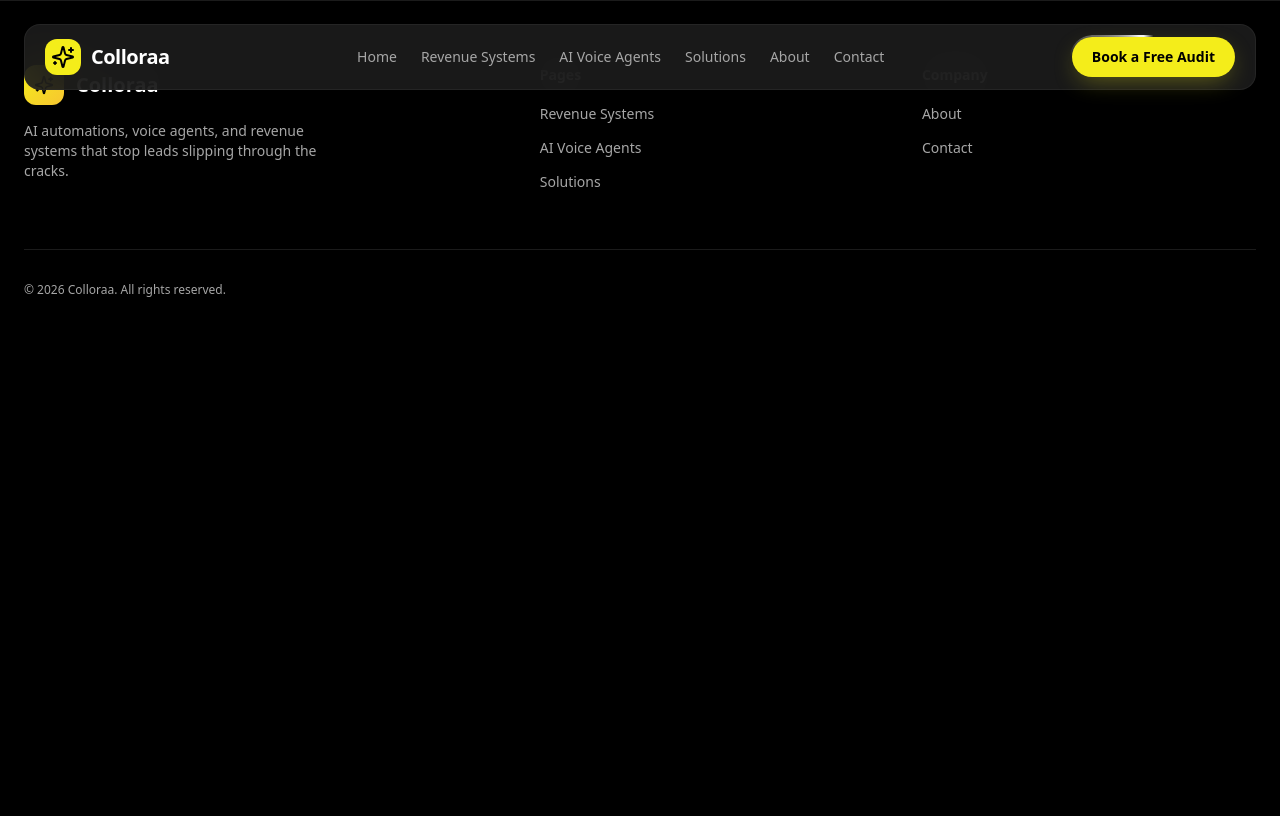
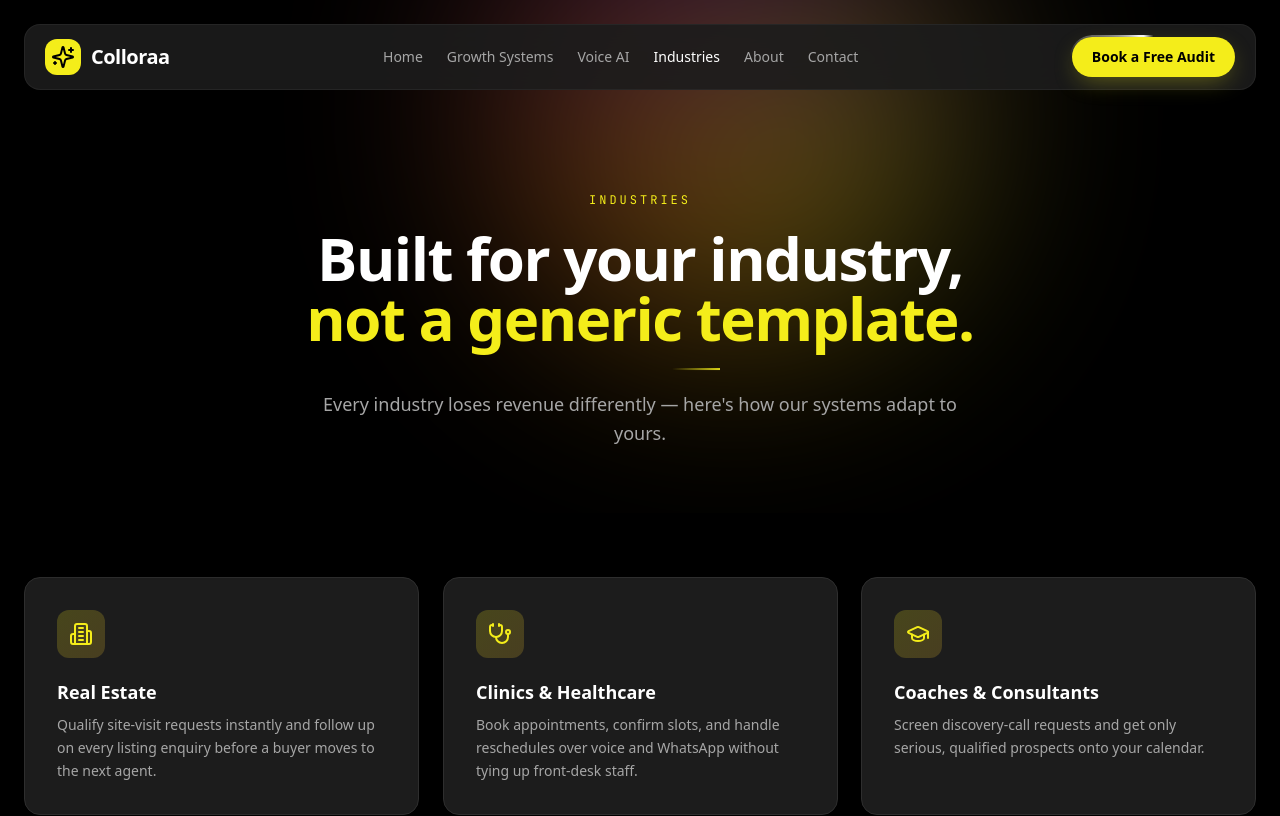
Before and after one commit to Atif2292/Colloraa-AI-Agent, a React (Vite) app: page /industries in a window 1280 px wide. Shown: the top 816 px of the page. Built offline with nearby package versions, Linux system fonts and the light colour scheme; a web font is replaced by a local one.

Commit message:
Rename nav pages to avoid matching outpero's exact naming: Revenue Systems -> Growth Systems, AI Voice Agents -> Voice AI, Solutions -> Industries

```diff
--- a/src/App.tsx
+++ b/src/App.tsx
@@ -3,9 +3,9 @@ import Header from './components/Header'
 import Footer from './components/Footer'
 import ScrollToTop from './components/ScrollToTop'
 import Home from './pages/Home'
-import RevenueSystemsPage from './pages/RevenueSystemsPage'
-import AiVoiceAgentsPage from './pages/AiVoiceAgentsPage'
-import SolutionsPage from './pages/SolutionsPage'
+import GrowthSystemsPage from './pages/GrowthSystemsPage'
+import VoiceAiPage from './pages/VoiceAiPage'
+import IndustriesPage from './pages/IndustriesPage'
 import AboutPage from './pages/AboutPage'
 import ContactPage from './pages/ContactPage'
 
@@ -17,9 +17,9 @@ export default function App() {
       <main>
         <Routes>
           <Route path="/" element={<Home />} />
-          <Route path="/revenue-systems" element={<RevenueSystemsPage />} />
-          <Route path="/ai-voice-agents" element={<AiVoiceAgentsPage />} />
-          <Route path="/solutions" element={<SolutionsPage />} />
+          <Route path="/growth-systems" element={<GrowthSystemsPage />} />
+          <Route path="/voice-ai" element={<VoiceAiPage />} />
+          <Route path="/industries" element={<IndustriesPage />} />
           <Route path="/about" element={<AboutPage />} />
           <Route path="/contact" element={<ContactPage />} />
         </Routes>
--- a/src/components/Footer.tsx
+++ b/src/components/Footer.tsx
@@ -5,9 +5,9 @@ const columns = [
   {
     title: 'Pages',
     links: [
-      { label: 'Revenue Systems', to: '/revenue-systems' },
-      { label: 'AI Voice Agents', to: '/ai-voice-agents' },
-      { label: 'Solutions', to: '/solutions' },
+      { label: 'Growth Systems', to: '/growth-systems' },
+      { label: 'Voice AI', to: '/voice-ai' },
+      { label: 'Industries', to: '/industries' },
     ],
   },
   {
--- a/src/components/Header.tsx
+++ b/src/components/Header.tsx
@@ -4,9 +4,9 @@ import { Link, NavLink } from 'react-router-dom'
 
 const navLinks = [
   { label: 'Home', to: '/' },
-  { label: 'Revenue Systems', to: '/revenue-systems' },
-  { label: 'AI Voice Agents', to: '/ai-voice-agents' },
-  { label: 'Solutions', to: '/solutions' },
+  { label: 'Growth Systems', to: '/growth-systems' },
+  { label: 'Voice AI', to: '/voice-ai' },
+  { label: 'Industries', to: '/industries' },
   { label: 'About', to: '/about' },
   { label: 'Contact', to: '/contact' },
 ]
--- a/src/components/Hero.tsx
+++ b/src/components/Hero.tsx
@@ -55,7 +55,7 @@ export default function Hero() {
               Book a Free Audit
               <ArrowRight className="h-4 w-4" />
             </Link>
-            <Link to="/revenue-systems" className="btn-outline">
+            <Link to="/growth-systems" className="btn-outline">
               <Sparkles className="h-4 w-4 text-primary" />
               See Our Systems
             </Link>
--- a/src/components/Solutions.tsx
+++ b/src/components/Industries.tsx
@@ -9,7 +9,7 @@ import {
 } from 'lucide-react'
 import Reveal from './Reveal'
 
-const solutions = [
+const industries = [
   {
     icon: Building2,
     industry: 'Real Estate',
@@ -47,12 +47,12 @@ const solutions = [
   },
 ]
 
-export default function Solutions() {
+export default function Industries() {
   return (
     <section className="py-16">
       <div className="mx-auto max-w-7xl px-6">
         <div className="grid gap-6 md:grid-cols-2 lg:grid-cols-3">
-          {solutions.map((s, i) => (
+          {industries.map((s, i) => (
             <Reveal key={s.industry} delay={(i % 3) * 120}>
               <div className="glow-card h-full p-8">
                 <span className="mb-5 flex h-12 w-12 items-center justify-center rounded-xl bg-gradient-to-br from-primary/20 to-secondary/20">
--- a/src/components/Problems.tsx
+++ b/src/components/Problems.tsx
@@ -31,7 +31,7 @@ export default function Problems() {
           </h2>
           <p className="mt-4 text-muted-foreground">
             Here's what's usually behind it.{' '}
-            <Link to="/revenue-systems" className="font-semibold text-primary hover:underline">
+            <Link to="/growth-systems" className="font-semibold text-primary hover:underline">
               See our fix
             </Link>
           </p>
--- a/src/pages/RevenueSystemsPage.tsx
+++ b/src/pages/GrowthSystemsPage.tsx
@@ -3,12 +3,12 @@ import Systems from '../components/Systems'
 import CtaBanner from '../components/CtaBanner'
 import PageMeta from '../components/PageMeta'
 
-export default function RevenueSystemsPage() {
+export default function GrowthSystemsPage() {
   return (
     <>
-      <PageMeta title="Revenue Systems" />
+      <PageMeta title="Growth Systems" />
       <PageHero
-        eyebrow="Revenue systems"
+        eyebrow="Growth systems"
         title={
           <>
             Pick the gap.
--- a/src/pages/SolutionsPage.tsx
+++ b/src/pages/IndustriesPage.tsx
@@ -1,14 +1,14 @@
 import PageHero from '../components/PageHero'
-import Solutions from '../components/Solutions'
+import Industries from '../components/Industries'
 import CtaBanner from '../components/CtaBanner'
 import PageMeta from '../components/PageMeta'
 
-export default function SolutionsPage() {
+export default function IndustriesPage() {
   return (
     <>
-      <PageMeta title="Solutions" />
+      <PageMeta title="Industries" />
       <PageHero
-        eyebrow="Solutions"
+        eyebrow="Industries"
         title={
           <>
             Built for your industry,
@@ -18,7 +18,7 @@ export default function SolutionsPage() {
         }
         subtitle="Every industry loses revenue differently — here's how our systems adapt to yours."
       />
-      <Solutions />
+      <Industries />
       <CtaBanner />
     </>
   )
--- a/src/pages/AiVoiceAgentsPage.tsx
+++ b/src/pages/VoiceAiPage.tsx
@@ -3,12 +3,12 @@ import VoiceAgentFeatures from '../components/VoiceAgentFeatures'
 import CtaBanner from '../components/CtaBanner'
 import PageMeta from '../components/PageMeta'
 
-export default function AiVoiceAgentsPage() {
+export default function VoiceAiPage() {
   return (
     <>
-      <PageMeta title="AI Voice Agents" />
+      <PageMeta title="Voice AI" />
       <PageHero
-        eyebrow="AI voice agents"
+        eyebrow="Voice AI"
         title={
           <>
             A voice that never
```
